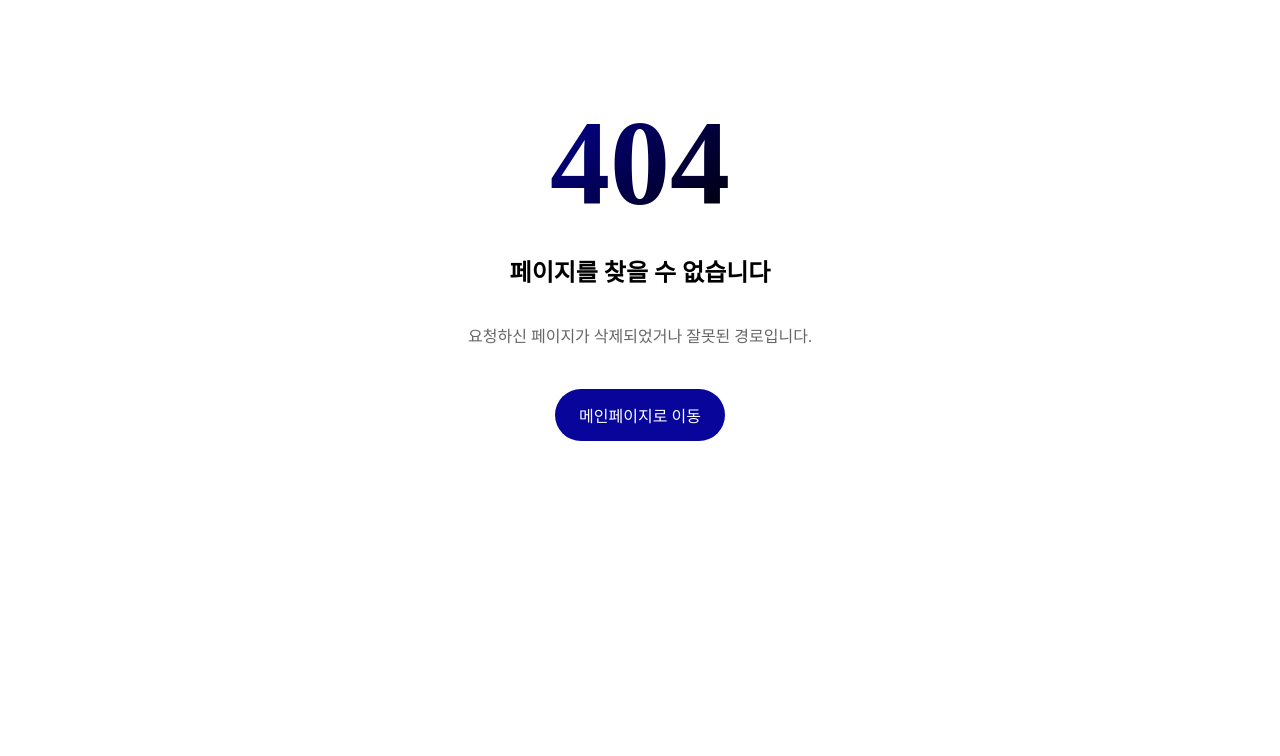
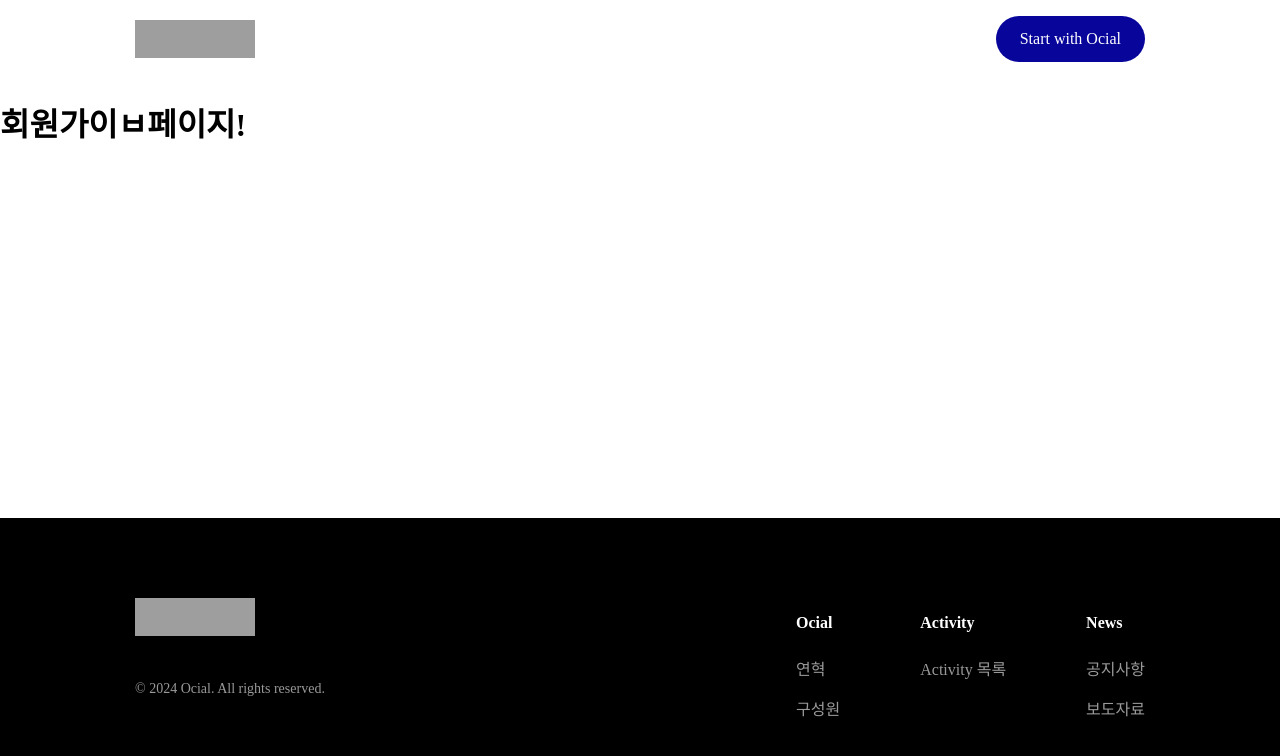
Before and after one commit to Team-Ocial/Ocial_FE, a React (Vite) app: page /auth/signup in a window 1280 px wide. Before the commit this address had no page. Shown: the top 756 px of the page. Built offline with nearby package versions, Linux system fonts and the light colour scheme; grey boxes are pictures that could not be loaded.

Commit message:
feat:eslint 추가설정

```diff
--- a/src/components/Header.tsx
+++ b/src/components/Header.tsx
@@ -1,12 +1,17 @@
+/** @jsxImportSource @emotion/react */
 import { Link } from 'react-router-dom';
 import { css } from '@emotion/react';
-import logoImage from '@/assets/images/logo_black.png';
 
 const Header = () => {
   return (
     <header css={headerContainer}>
       <Link to='/' css={logoLink}>
-        <img src={logoImage} alt='Ocial Logo' width={120} height={38} />
+        <img
+          src='https://cdn.builder.io/api/v1/image/assets/TEMP/715bc504f51434731ff03a828cb112d176455775?width=241'
+          alt='Ocial Logo'
+          width={120}
+          height={38}
+        />
       </Link>
 
       <nav css={navigation}>
@@ -37,7 +42,6 @@ const headerContainer = css`
   justify-content: space-between;
   padding: 16px 135px;
   background: rgba(248, 249, 251, 0.1);
-  border: 1px solid red; /*칸 확인*/
   backdrop-filter: blur(2px);
 `;
 
@@ -52,7 +56,7 @@ const navigation = css`
 `;
 
 const navLink = css`
-  color: #000;
+  color: #fff;
   text-decoration: none;
 `;
 
--- a/src/pages/auth/SigninPage.tsx
+++ b/src/pages/auth/SigninPage.tsx
@@ -0,0 +1,7 @@
+const SigninPage = () => (
+  <div>
+    <h1>로그인페이지!</h1>
+  </div>
+);
+
+export default SigninPage;
--- a/src/pages/auth/SignupPage.tsx
+++ b/src/pages/auth/SignupPage.tsx
@@ -0,0 +1,7 @@
+const SigninPage = () => (
+  <div>
+    <h1>회원가이ㅂ페이지!</h1>
+  </div>
+);
+
+export default SigninPage;
--- a/src/route/Router.tsx
+++ b/src/route/Router.tsx
@@ -11,6 +11,8 @@ import PressPage from '@/pages/news/PressPage';
 import MyPage from '@/pages/mypage/MyPage';
 import EditPage from '@/pages/mypage/EditPage';
 import NotFoundPage from '@/pages/error/NotFoundPage';
+import SigninPage from '@/pages/auth/SigninPage';
+import SignupPage from '@/pages/auth/SignupPage';
 
 const router = createBrowserRouter([
   {
@@ -26,6 +28,8 @@ const router = createBrowserRouter([
       { path: 'news/press', element: <PressPage /> }, // 보도자료
       { path: 'mypage', element: <MyPage /> }, // 마이페이지
       { path: 'mypage/edit', element: <EditPage /> }, // 정보수정
+      { path: '/auth/signin', element: <SigninPage /> }, // 로그인
+      { path: '/auth/signup', element: <SignupPage /> }, // 회원가입
     ],
   },
   {
```
Also changed, not shown: eslint.config.js (+16 -2 lines), .prettierrc.js.
